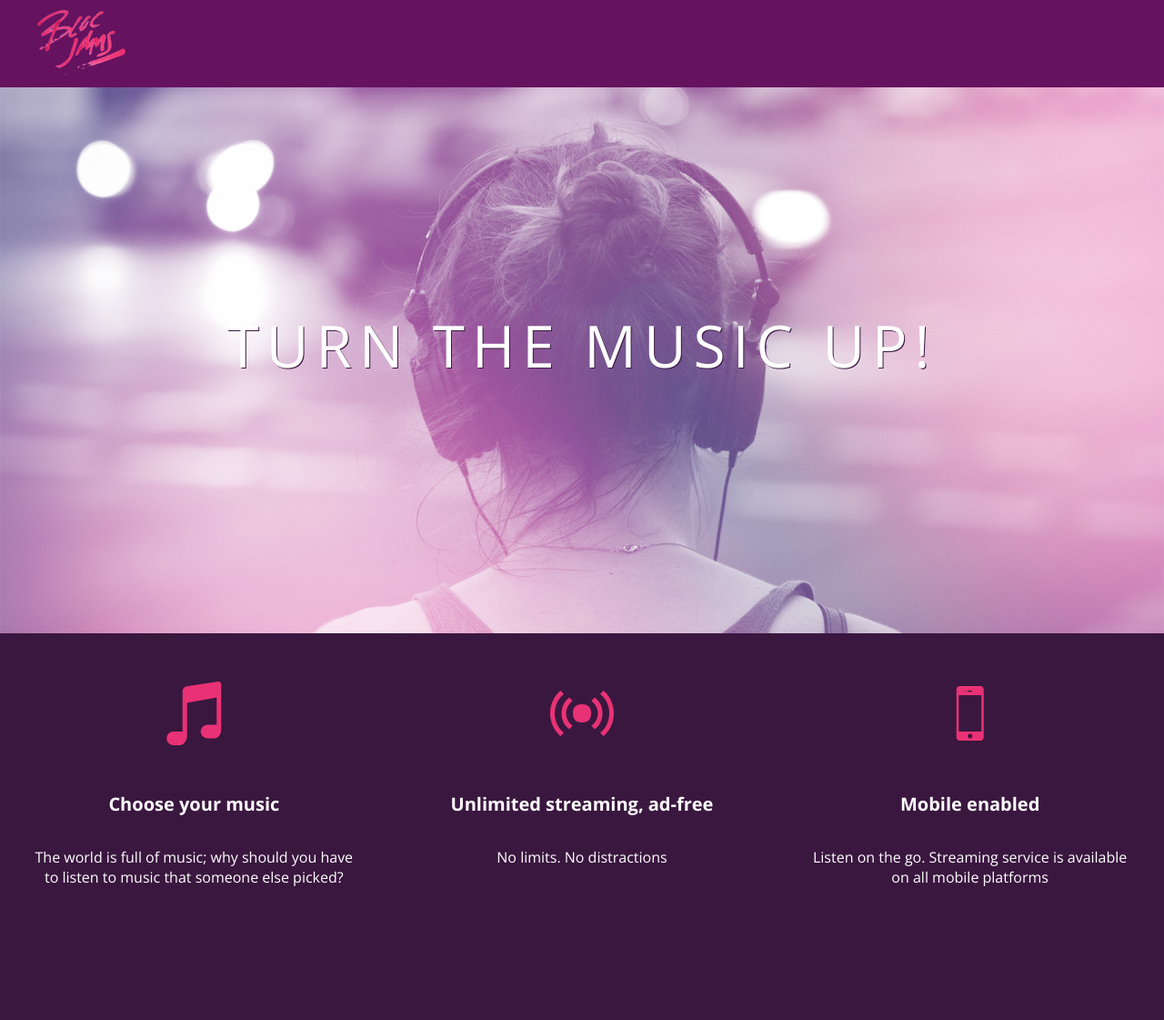
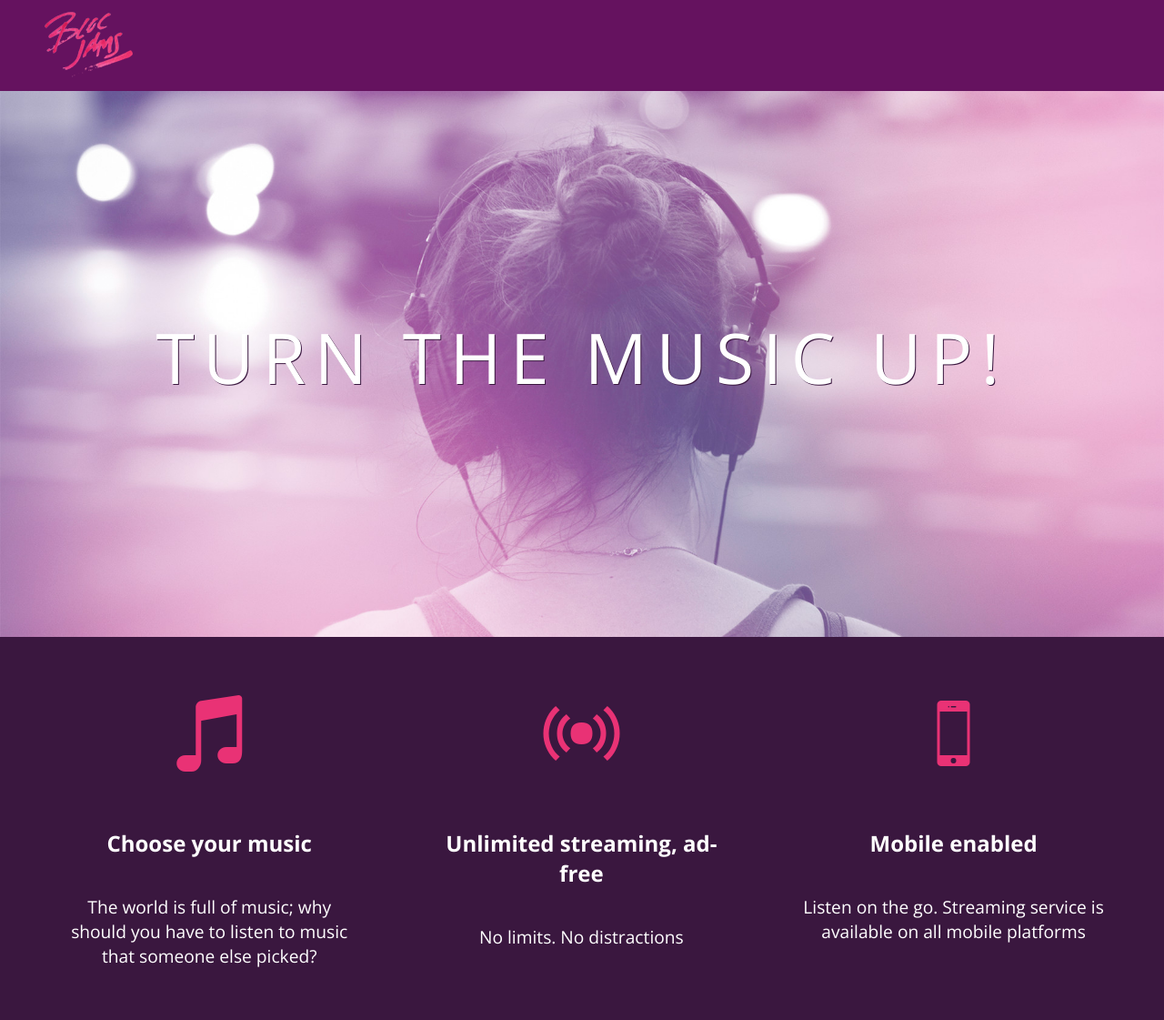
Before and after one commit to sabrahms/bloc-jams-2, a PHP site: page / in a window 1280 px wide. Shown: the whole page at 91% size. Before the commit the page ends 974 px from the top, so only its background shows below. Run offline with PHP 8.4, Linux system fonts and the light colour scheme.

Commit message:
fixing up everything up to and including Responsive Landing Page

```diff
--- a/index.html
+++ b/index.html
@@ -2,10 +2,11 @@
 <html>
     <head>
         <title>Bloc Jams</title>
-            <link rel="stylesheet" type="text/css" href="http://fonts.googleapis.com/css?family=Open+Sans:400,800,600,700,300">
-            <link rel="stylesheet" type="text/css" href="http://code.ionicframework.com/ionicons/2.0.1/css/ionicons.min.css">
-            <link rel="stylesheet" type="text/css" href="styles/normalize.css">
-            <link rel="stylesheet" type="text/css" href="styles/main.css">
+        <meta name="viewport" content="width=device=width, initial-scale=1">
+        <link rel="stylesheet" type="text/css" href="http://fonts.googleapis.com/css?family=Open+Sans:400,800,600,700,300">
+        <link rel="stylesheet" type="text/css" href="http://code.ionicframework.com/ionicons/2.0.1/css/ionicons.min.css">
+        <link rel="stylesheet" type="text/css" href="styles/normalize.css">               <link rel="stylesheet" type="text/css" href="styles/main.css">
+        <link rel="stylesheet" type="text/css" href="styles/landing.css">
     </head>
     <body class="landing">
         <nav class="navbar"> <!-- navigation bar -->
@@ -14,18 +15,18 @@
         <section class="hero-content"> <!-- hero content -->
             <h1 class="hero-title">Turn the music up!</h1>
         </section>
-        <section class="selling-points"> <!-- selling points -->
-            <div class="point">
+        <section class="selling-points container"> <!-- selling points -->
+            <div class="point column third">
                 <span class="ion-music-note"></span>
                 <h5 class="point-title">Choose your music</h5>
                 <p class="point-description">The world is full of music; why should you have to listen to music that someone else picked?</p>
             </div>
-            <div class="point">
+            <div class="point column third">
                 <span class="ion-radio-waves"></span>
                 <h5 class="point-title">Unlimited streaming, ad-free</h5>
                 <p class="point-description">No limits. No distractions</p>
             </div>
-            <div class="point">
+            <div class="point column third">
                 <span class="ion-iphone"></span>
                 <h5 class="point-title">Mobile enabled</h5>
                 <p class="point-description">Listen on the go. Streaming service is available on all mobile platforms</p>
--- a/styles/main.css
+++ b/styles/main.css
@@ -1,3 +1,9 @@
+*, *:before, *:after {
+    -moz-box-sizing: border-box;
+    -webkit-box-sizing: border-box;
+    box-sizing: border-box;
+}
+
 html {
     height: 100%;
 }
@@ -17,50 +23,25 @@ body.landing {
     position: relative;
     left: 2rem;
 }
-.hero-content {
-    position: relative;
-    min-height: 600px;
-    background-image: url(../assets/images/bloc_jams_bg.jpg);
-    background-repeat: no-repeat;
-    background-position: center center;
-    background-size: cover;
+.container {
+    margin: 0 auto;
+    max-width: 64rem;
 }
-.hero-content .hero-title {
-    position: absolute;
-    top: 40%;
-    -webkit-transform: translateY(-50%);
-    -moz-transform: translateY(-50%);
-    -ms-transform: translateY(-50%);
-    transform: translateY(-50%);
-    width: 100%;
-    text-align: center;
-    font-size: 4rem;
-    font-weight: 300;
-    text-transform: uppercase;
-    letter-spacing: 0.5rem;
-    text-shadow: 1px 1px 0px rgb(58,23,63);
-}
-.selling-points {
-    position: relative;
-    display: table;
-    width: 100%;
-    -webkit-box-sizing: border-box;
-    -moz-box-sizing: border-box;
-    box-sizing: border-box;
-}
-.point {
-    display: table-cell;
-    position: relative;
-    width: 33.3%;
-    padding: 2rem;
-    text-align: center;
-}
-.point .point-title {
-    font-size: 1.25rem;
-}
-.ion-music-note,
-.ion-radio-waves,
-.ion-iphone {
-    color: rgb(233,50,117);
-    font-size: 5rem;
-}
+@media (min-width: 40rem) {
+    html { font-size: 112%; }
+
+    .column {
+        float:left;
+        padding-left: 1rem;
+        padding-right: 1rem;
+    }
+     .column.full { width: 100%; }
+     .column.two-thirds { width: 66.7%; }
+     .column.half { width: 50%; }
+     .column.third { width: 33.3%; }
+     .column.fourth { width: 25%; }
+     .column.flow-opposite { float: right; }
+ }
+@media (min-width: 64rem) {
+    html { font-size: 120%; }
+ }
```
Also changed, not shown: styles/index.css (+1 -14 lines).
